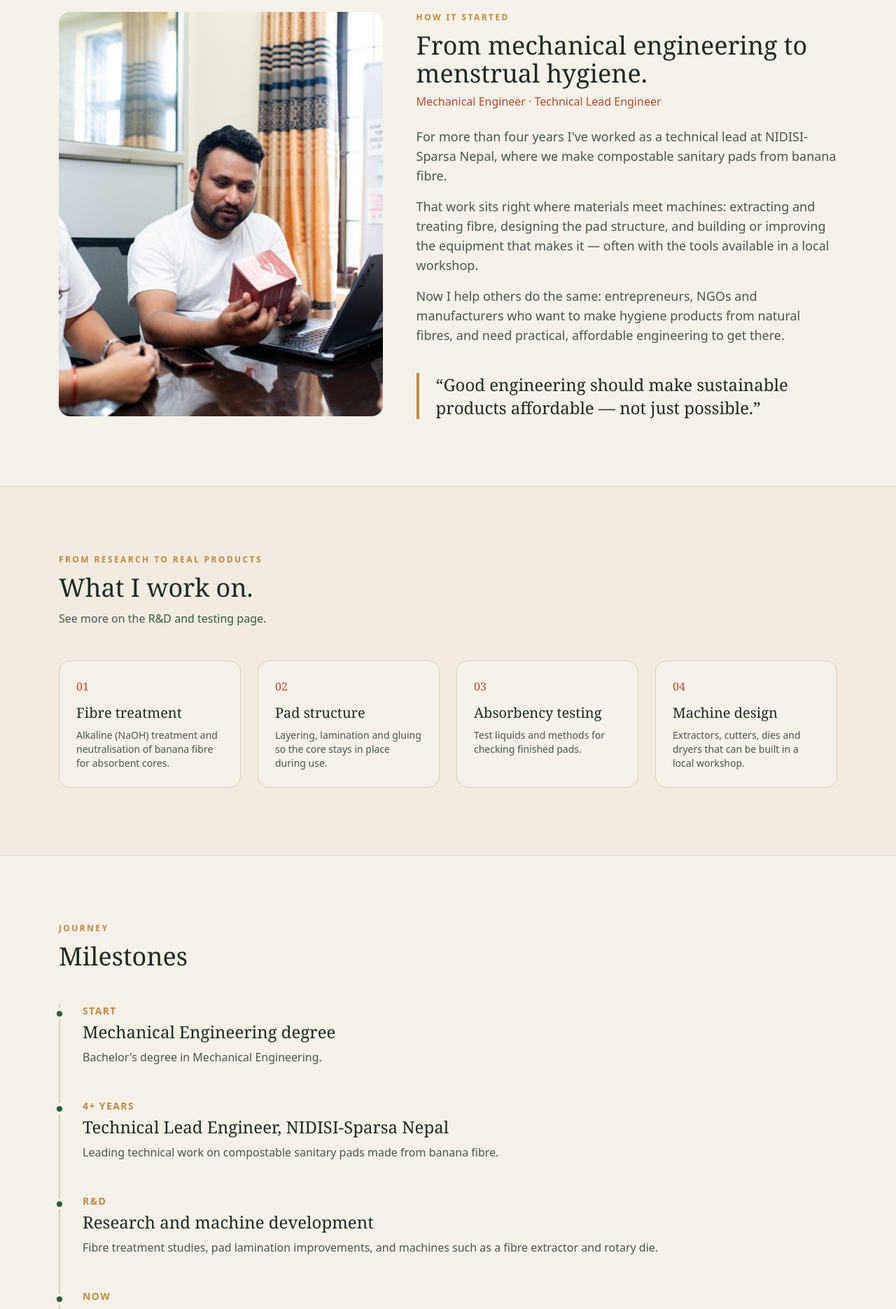
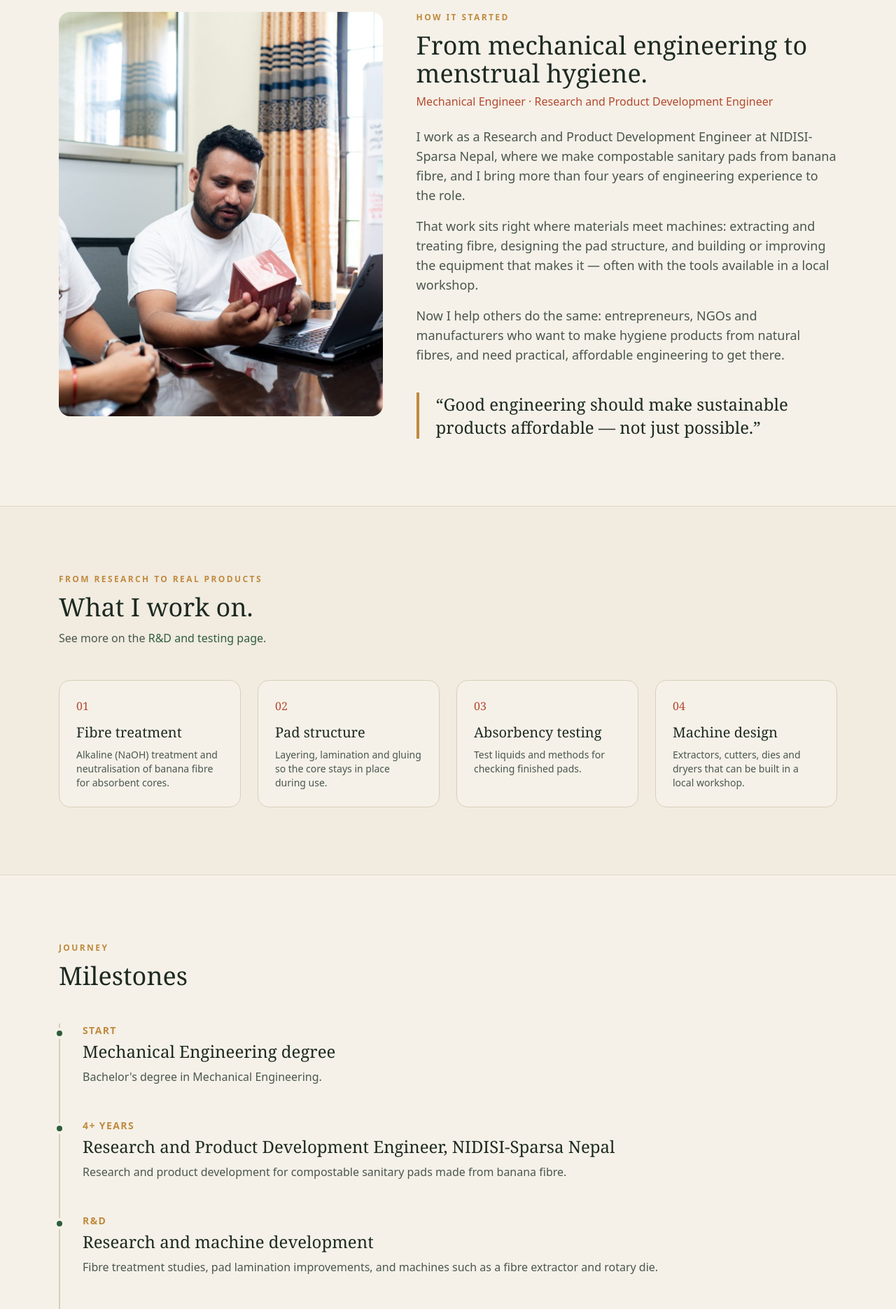
Before and after one commit to mesrp88/sworuprajpoudel-website, a Next.js app: page /about in a window 1280 px wide. Shown: the part 860-2731 px from the top of the page at 70% size. Built offline with nearby package versions, Linux system fonts and the light colour scheme.

Commit message:
Update title to Research and Product Development Engineer; fix social link labels
Co-Authored-By: Claude Opus 5.5 <noreply@anthropic.com>
Claude-Session: https://claude.ai/code/session_01PszgRidpCy6aJ46Ws7yiKC

```diff
--- a/src/app/about/page.tsx
+++ b/src/app/about/page.tsx
@@ -6,7 +6,7 @@ import { site } from "@/content/site";
 
 export const metadata: Metadata = {
   title: "About",
-  description: `${site.name} — mechanical engineer and Technical Lead Engineer at NIDISI-Sparsa Nepal.`,
+  description: `${site.name} — mechanical engineer and Research and Product Development Engineer at NIDISI-Sparsa Nepal.`,
 };
 
 const research = [
@@ -21,8 +21,8 @@ const milestones = [
   { when: "Start", title: "Mechanical Engineering degree", text: "Bachelor's degree in Mechanical Engineering." },
   {
     when: "4+ years",
-    title: "Technical Lead Engineer, NIDISI-Sparsa Nepal",
-    text: "Leading technical work on compostable sanitary pads made from banana fibre.",
+    title: "Research and Product Development Engineer, NIDISI-Sparsa Nepal",
+    text: "Research and product development for compostable sanitary pads made from banana fibre.",
   },
   {
     when: "R&D",
@@ -89,8 +89,8 @@ export default function AboutPage() {
             <p className="mt-2 text-clay">{site.role}</p>
             <div className="mt-6 space-y-4 text-lg text-ink-soft">
               <p>
-                For more than four years I&apos;ve worked as a technical lead at NIDISI-Sparsa Nepal, where we make
-                compostable sanitary pads from banana fibre.
+                I work as a Research and Product Development Engineer at NIDISI-Sparsa Nepal, where we make compostable
+                sanitary pads from banana fibre, and I bring more than four years of engineering experience to the role.
               </p>
               <p>
                 That work sits right where materials meet machines: extracting and treating fibre, designing the pad
--- a/src/components/Footer.tsx
+++ b/src/components/Footer.tsx
@@ -1,5 +1,12 @@
 import Link from "next/link";
 import { nav, site } from "@/content/site";
+
+const socialLabels: Record<string, string> = {
+  linkedin: "LinkedIn",
+  github: "GitHub",
+  facebook: "Facebook",
+  instagram: "Instagram",
+};
 
 export function Footer() {
   const socials = Object.entries(site.social).filter(([, url]) => url);
@@ -53,11 +60,11 @@ export function Footer() {
             )}
           </ul>
           {socials.length > 0 && (
-            <ul className="mt-5 flex gap-4 text-sm capitalize">
+            <ul className="mt-5 flex flex-wrap gap-4 text-sm">
               {socials.map(([name, url]) => (
                 <li key={name}>
                   <a href={url} target="_blank" rel="noopener" className="underline-offset-4 hover:underline">
-                    {name}
+                    {socialLabels[name] ?? name}
                   </a>
                 </li>
               ))}
--- a/src/content/site.ts
+++ b/src/content/site.ts
@@ -1,11 +1,11 @@
 export const site = {
   name: "Sworup Raj Poudel",
-  role: "Mechanical Engineer · Technical Lead Engineer",
+  role: "Mechanical Engineer · Research and Product Development Engineer",
   url: "https://sworuprajpoudel.com.np",
   tagline:
     "Compostable hygiene products from natural fibres — from raw fibre to running machine.",
   shortBio:
-    "I'm a mechanical engineer and Technical Lead Engineer at NIDISI-Sparsa Nepal, where we make compostable sanitary pads from banana fibre. I help entrepreneurs, NGOs and manufacturers turn natural fibres into hygiene products — and design, select and source the machines that make them.",
+    "I'm a mechanical engineer and Research and Product Development Engineer at NIDISI-Sparsa Nepal, where we make compostable sanitary pads from banana fibre. I help entrepreneurs, NGOs and manufacturers turn natural fibres into hygiene products — and design, select and source the machines that make them.",
   location: "Bharatpur, Chitwan, Nepal",
   email: "sworuprajpoudel@gmail.com",
   phone: "+977 9819669865",
@@ -18,7 +18,7 @@ export const site = {
     instagram: "https://www.instagram.com/sworupraj__",
   },
   stats: [
-    { value: "4+", label: "years as a technical lead" },
+    { value: "4+", label: "years of engineering experience" },
     { value: "3", label: "natural fibres: banana, bagasse, hemp" },
     { value: "2", label: "areas: product & machinery" },
   ],
```
